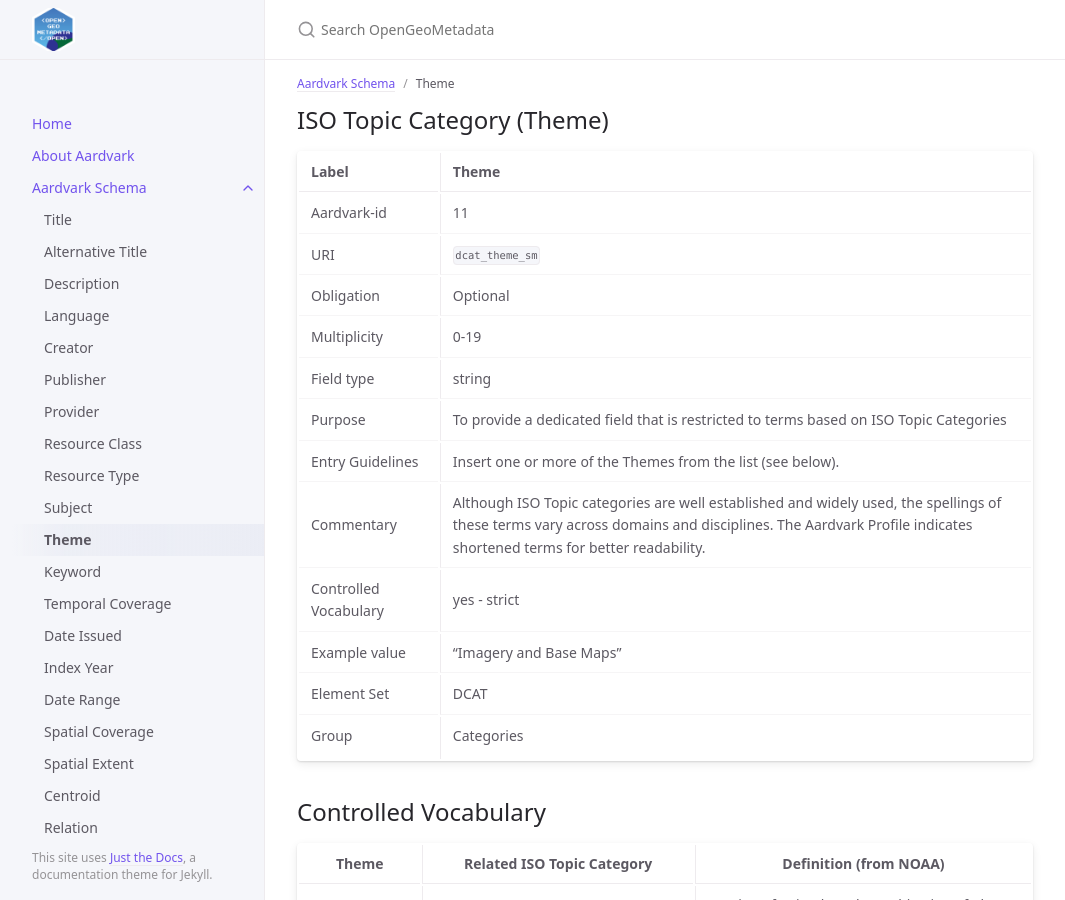
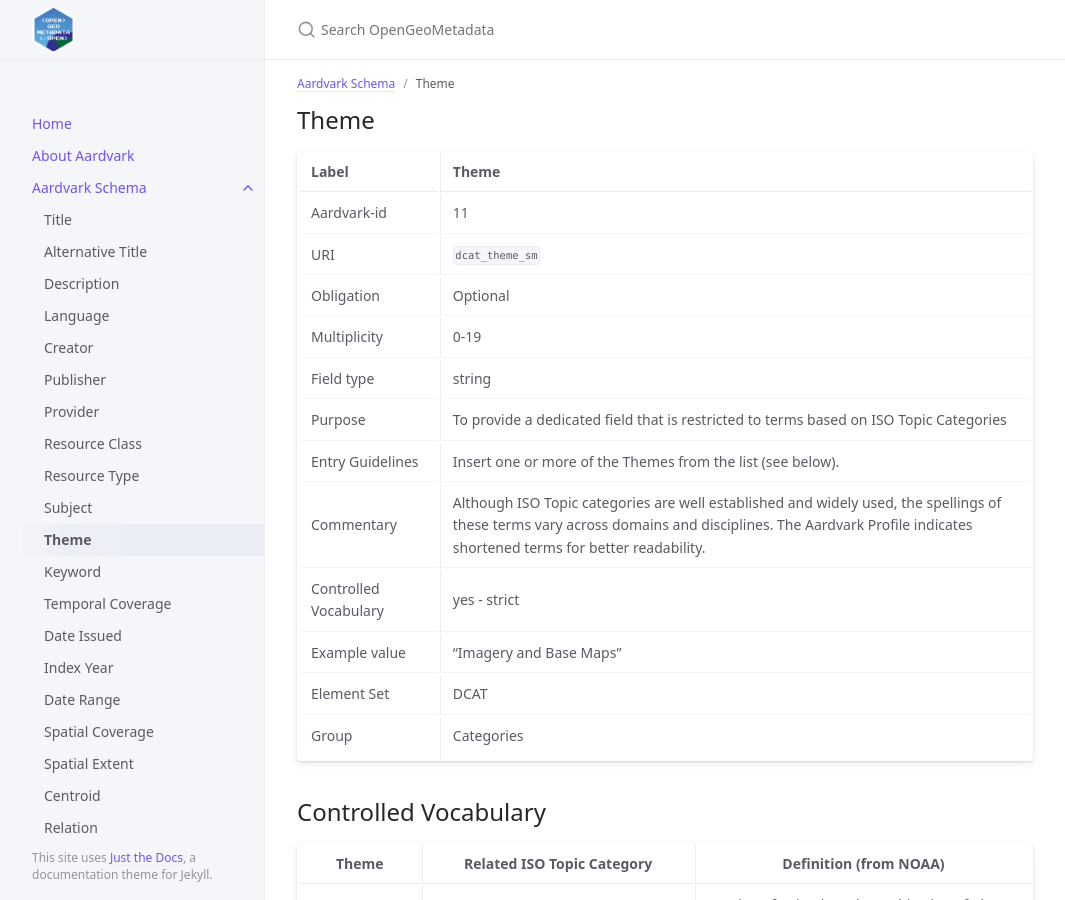
Before and after one commit to OpenGeoMetadata/opengeometadata.github.io, a Jekyll site: the page built from docs/aardvarkSchema/theme.md, in a window 1280 px wide and 900 px high. Shown: the whole window, without its empty margins (107-1172 px from the left). Built offline with Jekyll 4.4.1, drawn with Linux system fonts in a browser that asks for light colours.

Commit message:
Fixed title of Theme page

```diff
--- a/docs/aardvarkSchema/theme.md
+++ b/docs/aardvarkSchema/theme.md
@@ -5,7 +5,7 @@
 nav_order: 11
 ---
 
-## ISO Topic Category (Theme)
+## Theme
 
 | Label                 | Theme      |
 |:----------------------|:------------------------|
```
Also changed, not shown: Gemfile.lock.
